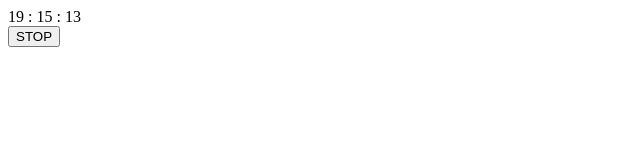
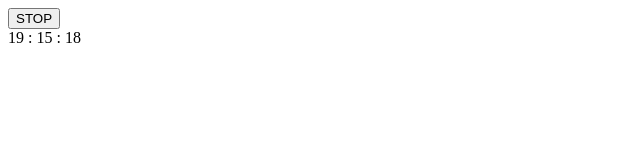
Before and after one commit to vni911/HTML---practice, a plain HTML site: page todo.html in a window 1280 px wide. Shown: the full height of the page, 0-640 px from the left. Drawn offline with Linux system fonts and the light colour scheme.

Commit message:
동적 시간
동적 시간

```diff
--- a/todo.html
+++ b/todo.html
@@ -5,19 +5,17 @@
     <meta name="viewport" content="width=device-width, initial-scale=1.0">
     <title>Document</title>
 </head>
-<div class="clock">
-    <span class="show-hr"></span> :
-    <span class="show-min"></span> :
-    <span class="show-sec"></span>
 
-</div>
 <body>
     <button class="stop">STOP</button>
+    <div class="clock">
+        <span class="show-hr"></span> :
+        <span class="show-min"></span> :
+        <span class="show-sec"></span>
+    </div>
     <script>
-        let stop = document.querySelector('.stop');
-        stop.addEventListener('click',function(){
-            clearInterval(t);
-        });
+        setInterval(function(){
+
         let now = new Date();
 
         console.log(now);
@@ -35,6 +33,8 @@
             showHr.innerText = hr;
             showMin.innerText = min;
             showSec.innerText = sec;
+        },500);
+
     </script>
 </body>
 </html>
```
